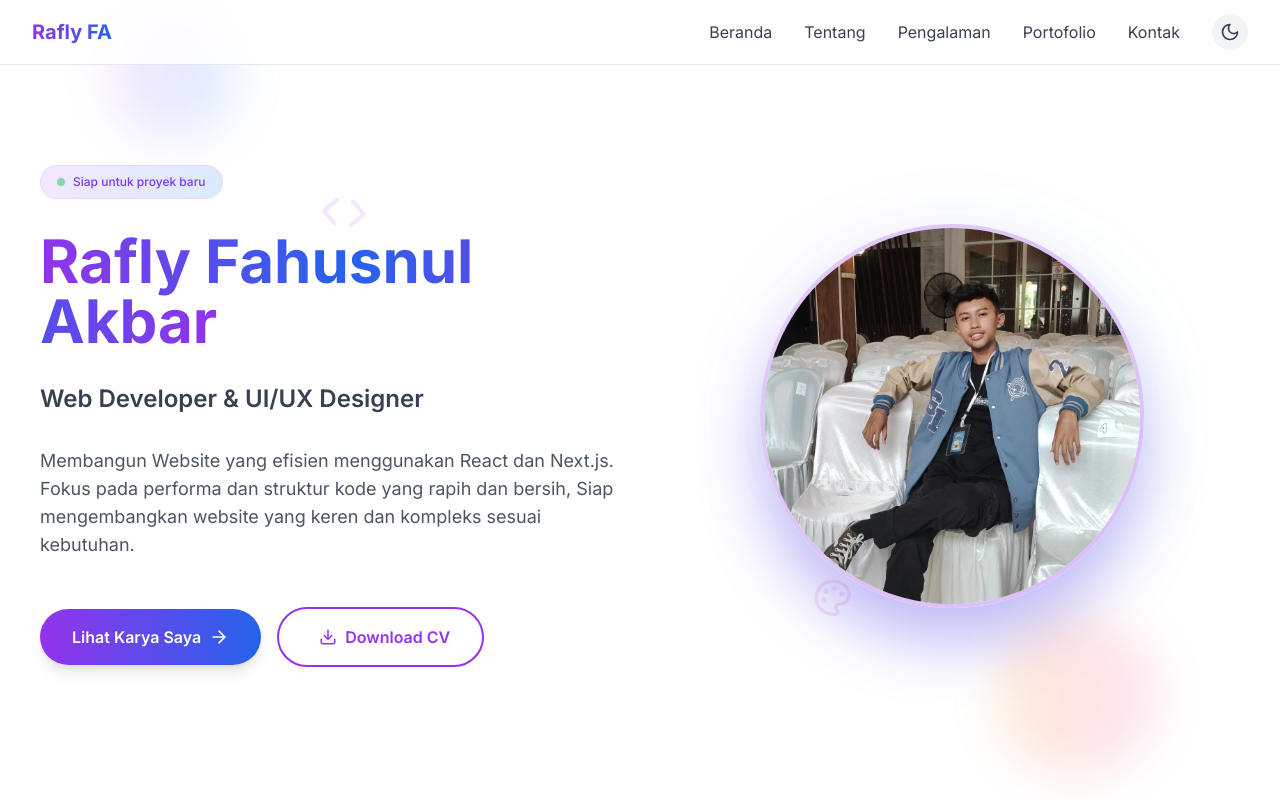
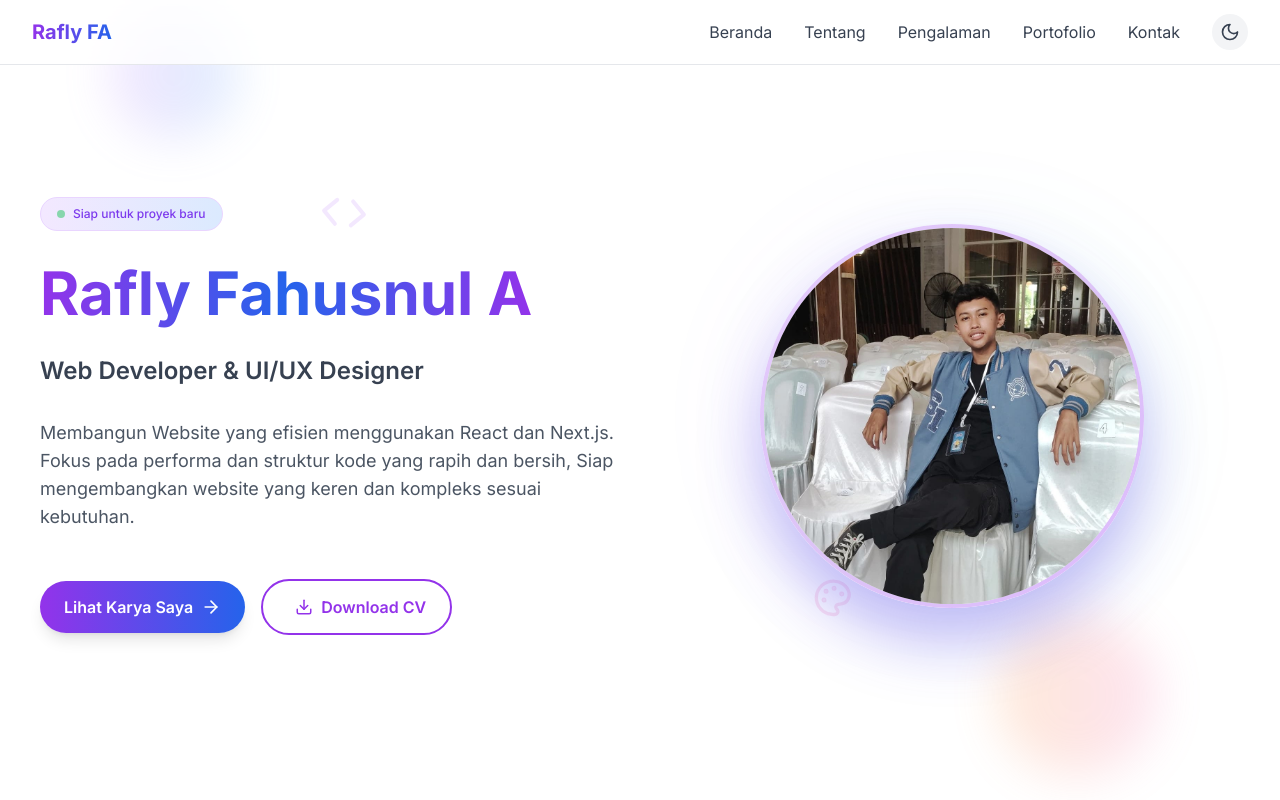
Before and after one commit to RaflyFA/Web-Portfolio-V3, a Next.js app: page / in a window 1280 px wide. Shown: the top 800 px of the page. Built offline with nearby package versions, Linux system fonts and the light colour scheme.

Commit message:
ubah ukuran button hero

```diff
--- a/app/components/Hero.tsx
+++ b/app/components/Hero.tsx
@@ -179,7 +179,7 @@ export default function Hero() {
               className="text-4xl sm:text-4xl md:text-5xl lg:text-6xl font-bold"
             >
               <span className="bg-gradient-to-r from-purple-600 via-blue-600 to-purple-600 bg-clip-text text-transparent">
-                Rafly Fahusnul Akbar
+                Rafly Fahusnul A
               </span>
             </motion.h1>
 
@@ -213,7 +213,7 @@ export default function Hero() {
                 whileHover={{ scale: 1.05 }}
                 whileTap={{ scale: 0.95 }}
                 onClick={scrollToProjects}
-                className="group px-6 md:px-8 py-2 md:py-4 bg-gradient-to-r from-purple-600 to-blue-600 text-white rounded-full font-semibold shadow-lg hover:shadow-xl transition-all duration-300 flex items-center space-x-2"
+                className="group px-4 md:px-6 py-2 md:py-3.5 bg-gradient-to-r from-purple-600 to-blue-600 text-white rounded-full font-semibold shadow-lg hover:shadow-xl transition-all duration-300 flex items-center space-x-2"
               >
                 <span>Lihat Karya Saya</span>
                 <ArrowRight
@@ -226,7 +226,7 @@ export default function Hero() {
                 whileHover={{ scale: 1.05 }}
                 whileTap={{ scale: 0.95 }}
                 onClick={handleDownloadCV}
-                className="relative px-6 md:px-8 py-3 md:py-4 border-2 border-purple-600 text-purple-600 dark:text-purple-300 dark:border-purple-400 rounded-full font-semibold transition-all duration-300 flex items-center space-x-2 overflow-hidden"
+                className="relative px-4 md:px-6 py-2 md:py-3.5 border-2 border-purple-600 text-purple-600 dark:text-purple-300 dark:border-purple-400 rounded-full font-semibold transition-all duration-300 flex items-center space-x-2 overflow-hidden"
               >
                 <span className="absolute inset-0 bg-gradient-to-r from-purple-600 to-blue-600  opacity-0 hover:opacity-100 transition-opacity duration-300"></span>
                 <span className="relative z-10 flex items-center space-x-2">
@@ -248,7 +248,7 @@ export default function Hero() {
               initial="rest"
               animate="rest"
               whileHover="hover"
-              className="group relative w-64 h-64 md:w-80 md:h-80 lg:w-96 lg:h-96"
+              className="group relative w-64 h-64 md:w-80 md:h-80 lg:w-96 lg:h-96 "
             >
               <motion.div
                 className="absolute inset-6 rounded-full bg-gradient-to-r from-purple-500/40 via-blue-500/20 to-teal-400/40 blur-3xl"
@@ -257,7 +257,7 @@ export default function Hero() {
                   scale: [0.95, 1.05, 0.95],
                 }}
                 transition={{
-                  duration: 6,
+                  duration: 4,
                   repeat: Number.POSITIVE_INFINITY,
                   ease: "easeInOut",
                 }}
```
